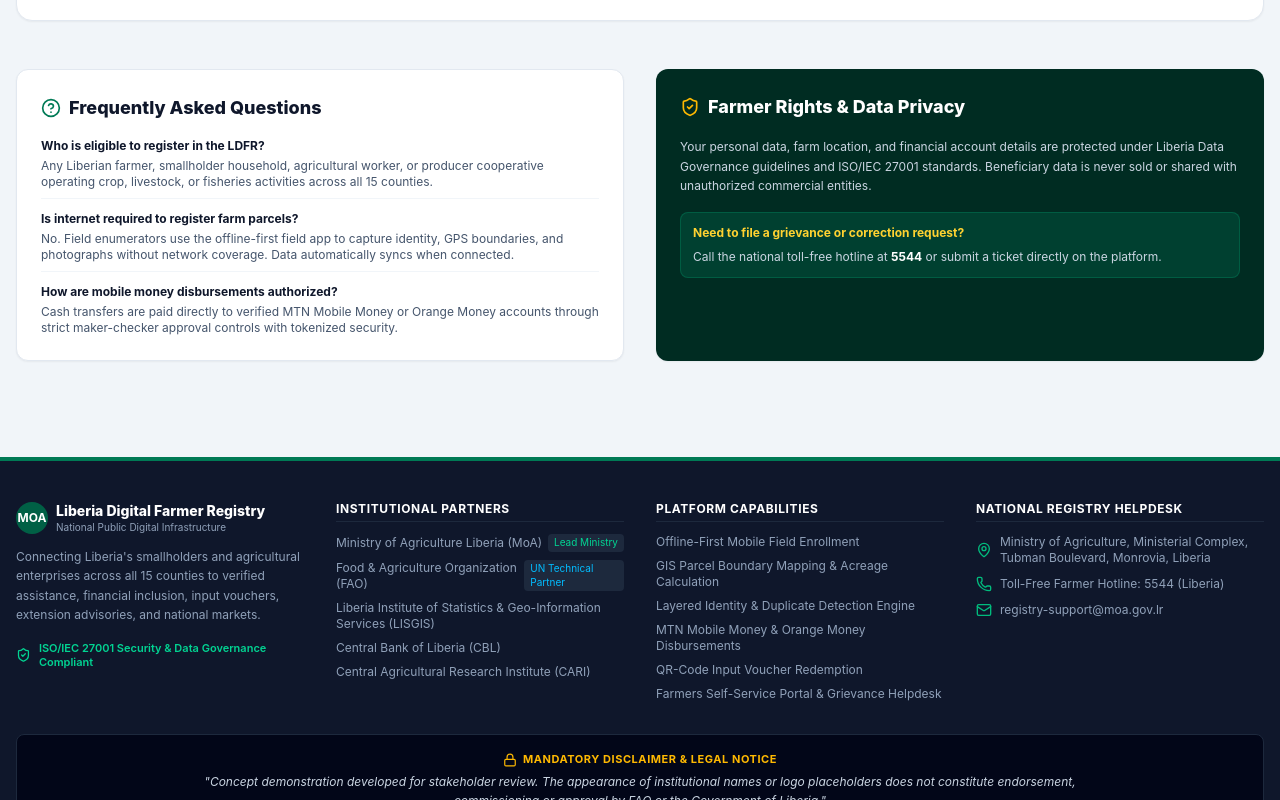
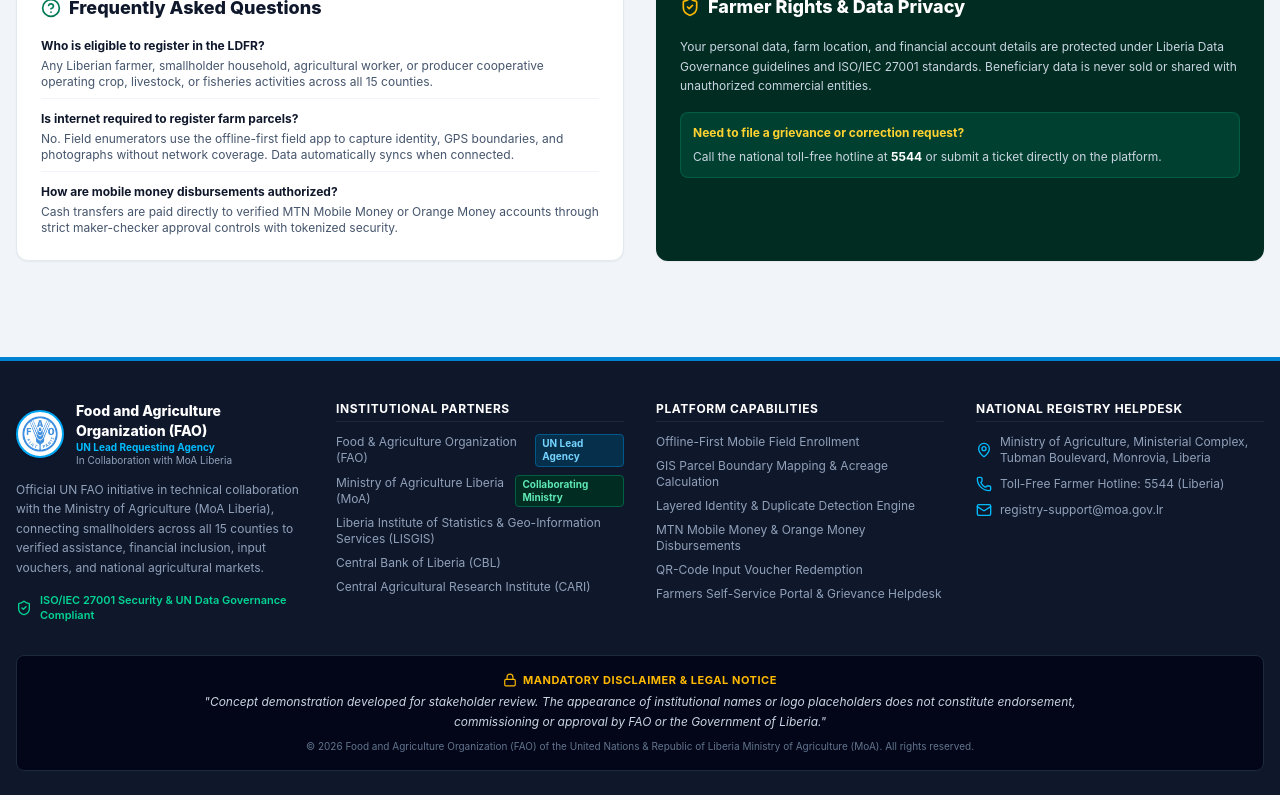
Before and after one commit to totagits/TOTAG_GROUP_PLAFORM, a React (Vite) app: page / in a window 1280 px wide. Shown: the part 2000-2800 px from the top of the page. Built offline with nearby package versions, Linux system fonts and the light colour scheme.

Commit message:
Add FAO Logo to Footer circled area, hide ABAC Scope Banner & Config on Public Landing Page, and set default role to Farmer

```diff
--- a/src/App.tsx
+++ b/src/App.tsx
@@ -52,7 +52,7 @@
 
 export function App() {
   const [activeTab, setActiveTab] = useState('landing');
-  const [currentRole, setCurrentRole] = useState<UserRole>('SYSTEM_ADMINISTRATOR');
+  const [currentRole, setCurrentRole] = useState<UserRole>('FARMER');
   const [isHighContrast, setIsHighContrast] = useState(false);
   const [isOffline, setIsOffline] = useState(false);
   const [isAssignmentModalOpen, setIsAssignmentModalOpen] = useState(false);
@@ -62,8 +62,8 @@
   // Active ABAC Assignment State
   const [activeAssignment, setActiveAssignment] = useState<UserAssignment>({
     id: 'ASG-2026-DEFAULT',
-    userRole: 'SYSTEM_ADMINISTRATOR',
-    organization: 'Ministry of Agriculture (MoA Liberia)',
+    userRole: 'FARMER',
+    organization: 'Food and Agriculture Organization (FAO UN)',
     programId: 'ALL_PROGRAMS',
     programName: 'All National Programs',
     county: 'Lofa',
@@ -445,7 +445,8 @@
         setIsOffline={setIsOffline}
       />
 
-      {/* Mandatory Scope Banner (Combined RBAC + ABAC Policy Display) */}
+      {/* Mandatory Scope Banner (Combined RBAC + ABAC Policy Display for Internal Workspaces) */}
+      {activeTab !== 'landing' && (
         <div className="bg-slate-900 text-white border-b border-slate-800 py-2.5 px-4 shadow-sm">
           <div className="max-w-7xl mx-auto flex flex-wrap items-center justify-between gap-3 text-xs">
             <div className="flex items-center gap-2">
@@ -474,6 +475,7 @@
             </div>
           </div>
         </div>
+      )}
 
       <AssignmentSwitcherModal
         isOpen={isAssignmentModalOpen}
--- a/src/components/Footer.tsx
+++ b/src/components/Footer.tsx
@@ -3,25 +3,30 @@
 
 export const Footer: React.FC = () => {
   return (
-    <footer className="bg-slate-900 text-slate-300 pt-10 pb-6 border-t-4 border-emerald-700 mt-12">
+    <footer className="bg-slate-900 text-slate-300 pt-10 pb-6 border-t-4 border-sky-600 mt-12">
       <div className="max-w-7xl mx-auto px-4 grid grid-cols-1 md:grid-cols-4 gap-8 mb-8 text-xs">
-        {/* Col 1: Platform Overview */}
+        {/* Col 1: Platform Overview with FAO Logo */}
         <div>
-          <div className="flex items-center gap-2 mb-3">
-            <div className="w-8 h-8 rounded-full bg-emerald-800 flex items-center justify-center font-bold text-white text-xs">
-              MOA
+          <div className="flex items-center gap-3 mb-3">
+            <div className="w-12 h-12 rounded-full bg-white border-2 border-sky-500 flex items-center justify-center p-1 shadow-sm shrink-0">
+              <img
+                src="/fao_logo.png"
+                alt="Food and Agriculture Organization FAO UN Logo"
+                className="w-full h-full object-contain"
+              />
             </div>
             <div>
-              <div className="font-extrabold text-white text-sm">Liberia Digital Farmer Registry</div>
-              <div className="text-[10px] text-slate-400">National Public Digital Infrastructure</div>
+              <div className="font-extrabold text-white text-sm">Food and Agriculture Organization (FAO)</div>
+              <div className="text-[10px] text-sky-400 font-bold">UN Lead Requesting Agency</div>
+              <div className="text-[10px] text-slate-400">In Collaboration with MoA Liberia</div>
             </div>
           </div>
           <p className="text-slate-400 leading-relaxed mb-4">
-            Connecting Liberia's smallholders and agricultural enterprises across all 15 counties to verified assistance, financial inclusion, input vouchers, extension advisories, and national markets.
+            Official UN FAO initiative in technical collaboration with the Ministry of Agriculture (MoA Liberia), connecting smallholders across all 15 counties to verified assistance, financial inclusion, input vouchers, and national agricultural markets.
           </p>
           <div className="flex items-center gap-2 text-emerald-400 font-semibold text-[11px]">
-            <ShieldCheck className="w-4 h-4" />
-            <span>ISO/IEC 27001 Security & Data Governance Compliant</span>
+            <ShieldCheck className="w-4 h-4 text-emerald-400 shrink-0" />
+            <span>ISO/IEC 27001 Security &amp; UN Data Governance Compliant</span>
           </div>
         </div>
 
@@ -32,14 +37,14 @@
           </div>
           <ul className="space-y-2 text-slate-400">
             <li className="flex items-center justify-between">
-              <span>Ministry of Agriculture Liberia (MoA)</span>
-              <span className="text-[10px] bg-slate-800 px-1.5 py-0.5 rounded text-emerald-400">Lead Ministry</span>
+              <span>Food &amp; Agriculture Organization (FAO)</span>
+              <span className="text-[10px] bg-sky-950 text-sky-300 border border-sky-800 px-1.5 py-0.5 rounded font-bold">UN Lead Agency</span>
             </li>
             <li className="flex items-center justify-between">
-              <span>Food & Agriculture Organization (FAO)</span>
-              <span className="text-[10px] bg-slate-800 px-1.5 py-0.5 rounded text-sky-400">UN Technical Partner</span>
+              <span>Ministry of Agriculture Liberia (MoA)</span>
+              <span className="text-[10px] bg-emerald-950 text-emerald-300 border border-emerald-800 px-1.5 py-0.5 rounded font-bold">Collaborating Ministry</span>
             </li>
-            <li>Liberia Institute of Statistics & Geo-Information Services (LISGIS)</li>
+            <li>Liberia Institute of Statistics &amp; Geo-Information Services (LISGIS)</li>
             <li>Central Bank of Liberia (CBL)</li>
             <li>Central Agricultural Research Institute (CARI)</li>
           </ul>
@@ -52,11 +57,11 @@
           </div>
           <ul className="space-y-2 text-slate-400">
             <li>Offline-First Mobile Field Enrollment</li>
-            <li>GIS Parcel Boundary Mapping & Acreage Calculation</li>
-            <li>Layered Identity & Duplicate Detection Engine</li>
-            <li>MTN Mobile Money & Orange Money Disbursements</li>
+            <li>GIS Parcel Boundary Mapping &amp; Acreage Calculation</li>
+            <li>Layered Identity &amp; Duplicate Detection Engine</li>
+            <li>MTN Mobile Money &amp; Orange Money Disbursements</li>
             <li>QR-Code Input Voucher Redemption</li>
-            <li>Farmers Self-Service Portal & Grievance Helpdesk</li>
+            <li>Farmers Self-Service Portal &amp; Grievance Helpdesk</li>
           </ul>
         </div>
 
@@ -67,15 +72,15 @@
           </div>
           <div className="space-y-2.5 text-slate-400">
             <div className="flex items-center gap-2">
-              <MapPin className="w-4 h-4 text-emerald-500 shrink-0" />
+              <MapPin className="w-4 h-4 text-sky-400 shrink-0" />
               <span>Ministry of Agriculture, Ministerial Complex, Tubman Boulevard, Monrovia, Liberia</span>
             </div>
             <div className="flex items-center gap-2">
-              <Phone className="w-4 h-4 text-emerald-500 shrink-0" />
+              <Phone className="w-4 h-4 text-sky-400 shrink-0" />
               <span>Toll-Free Farmer Hotline: 5544 (Liberia)</span>
             </div>
             <div className="flex items-center gap-2">
-              <Mail className="w-4 h-4 text-emerald-500 shrink-0" />
+              <Mail className="w-4 h-4 text-sky-400 shrink-0" />
               <span>registry-support@moa.gov.lr</span>
             </div>
           </div>
@@ -87,13 +92,13 @@
         <div className="bg-slate-950 border border-slate-800 rounded-lg p-4 text-center">
           <div className="text-[11px] text-amber-400 font-bold uppercase tracking-wider mb-1 flex items-center justify-center gap-1.5">
             <Lock className="w-3.5 h-3.5" />
-            Mandatory Disclaimer & Legal Notice
+            Mandatory Disclaimer &amp; Legal Notice
           </div>
           <blockquote className="text-xs text-slate-300 italic leading-relaxed max-w-4xl mx-auto">
             "Concept demonstration developed for stakeholder review. The appearance of institutional names or logo placeholders does not constitute endorsement, commissioning or approval by FAO or the Government of Liberia."
           </blockquote>
           <div className="mt-2 text-[10px] text-slate-500">
-            © 2026 Republic of Liberia Ministry of Agriculture (MoA) & Food and Agriculture Organization (FAO) of the United Nations. All rights reserved.
+            © 2026 Food and Agriculture Organization (FAO) of the United Nations &amp; Republic of Liberia Ministry of Agriculture (MoA). All rights reserved.
           </div>
         </div>
       </div>
--- a/src/components/Header.tsx
+++ b/src/components/Header.tsx
@@ -178,7 +178,8 @@
               </div>
             </div>
 
-            {/* ABAC Policy Scope Configurator Button */}
+            {/* ABAC Policy Scope Configurator Button (Internal Workspace Tools) */}
+            {activeTab !== 'landing' && (
               <div className="pt-3">
                 <button
                   onClick={onOpenAssignmentModal}
@@ -188,6 +189,7 @@
                   <span>ABAC Config</span>
                 </button>
               </div>
+            )}
           </div>
         </div>
       </div>
```
Lines whose indentation alone changed are shown as unchanged.
